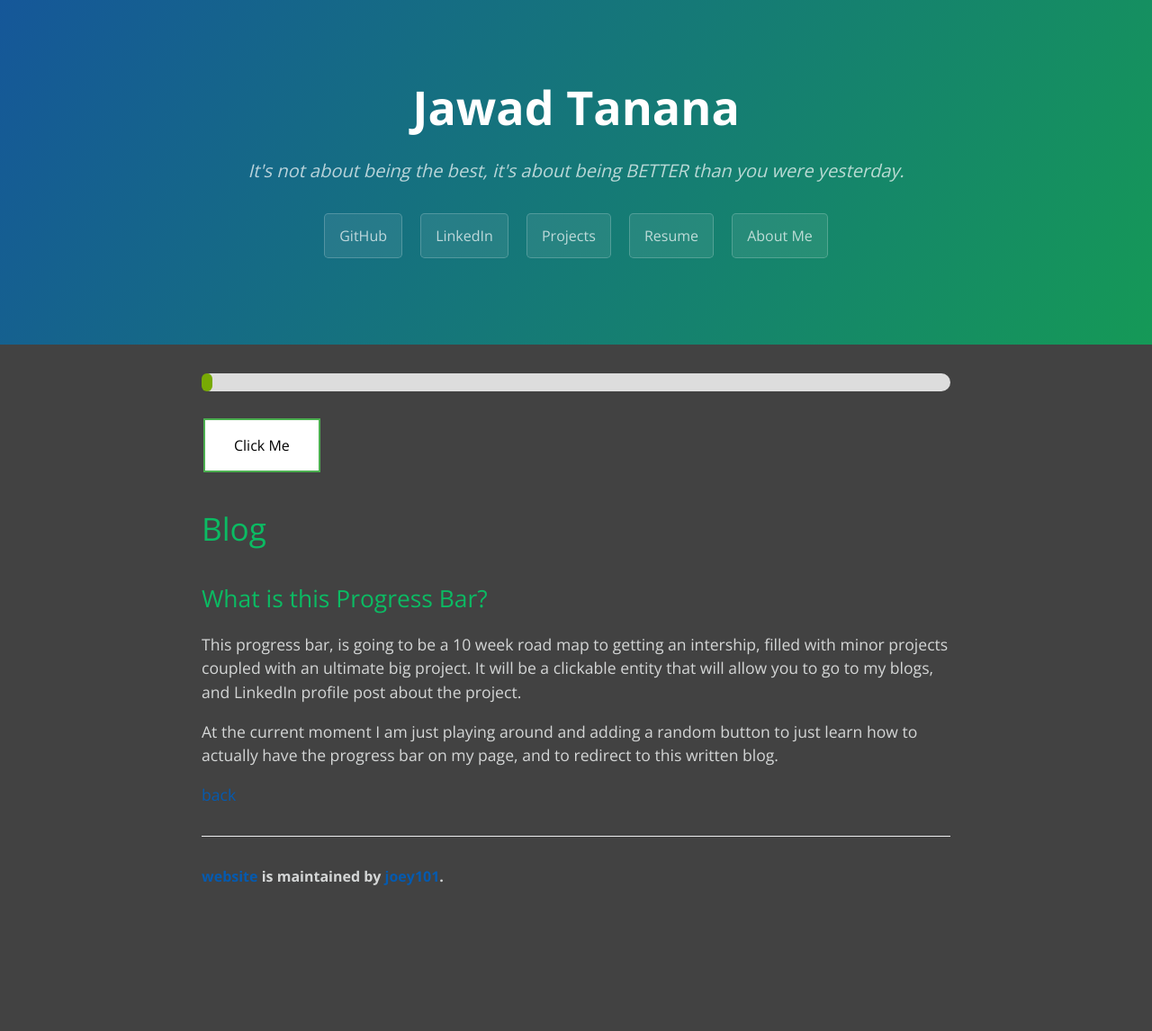
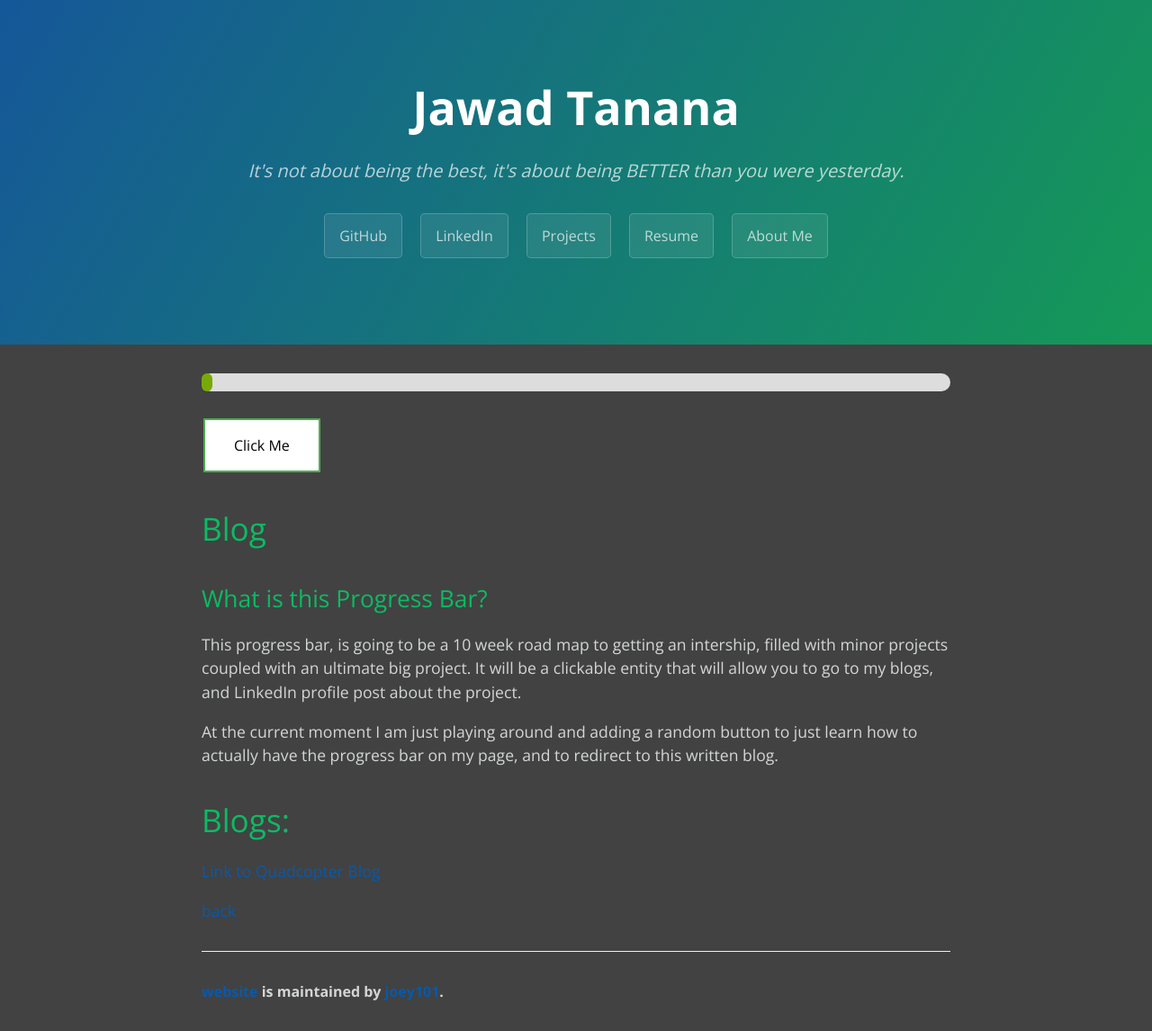
Before and after one commit to joey101/website, a Jekyll site: the page built from Blogs/blog.md, in a window 1280 px wide. Shown: the whole page at 90% size. Built offline with Jekyll 4.4.1, drawn with Linux system fonts in a browser that asks for light colours; our own code applies the rules of GitHub Pages for plain Markdown files; before the commit the page ends 1018 px from its top, so only the background shows below that.

Commit message:
blogs list in blog section

```diff
--- a/Blogs/blog.md
+++ b/Blogs/blog.md
@@ -9,4 +9,8 @@ It will be a clickable entity that will allow you to go to my blogs, and LinkedI
 At the current moment I am just playing around and adding a random button to just learn how to actually have the progress bar on my page,
 and to redirect to this written blog.
 
+# Blogs:
+
+[Link to Quadcopter Blog](../Blogs/QuadScript.html)
+
 [back](../index.html)
```
